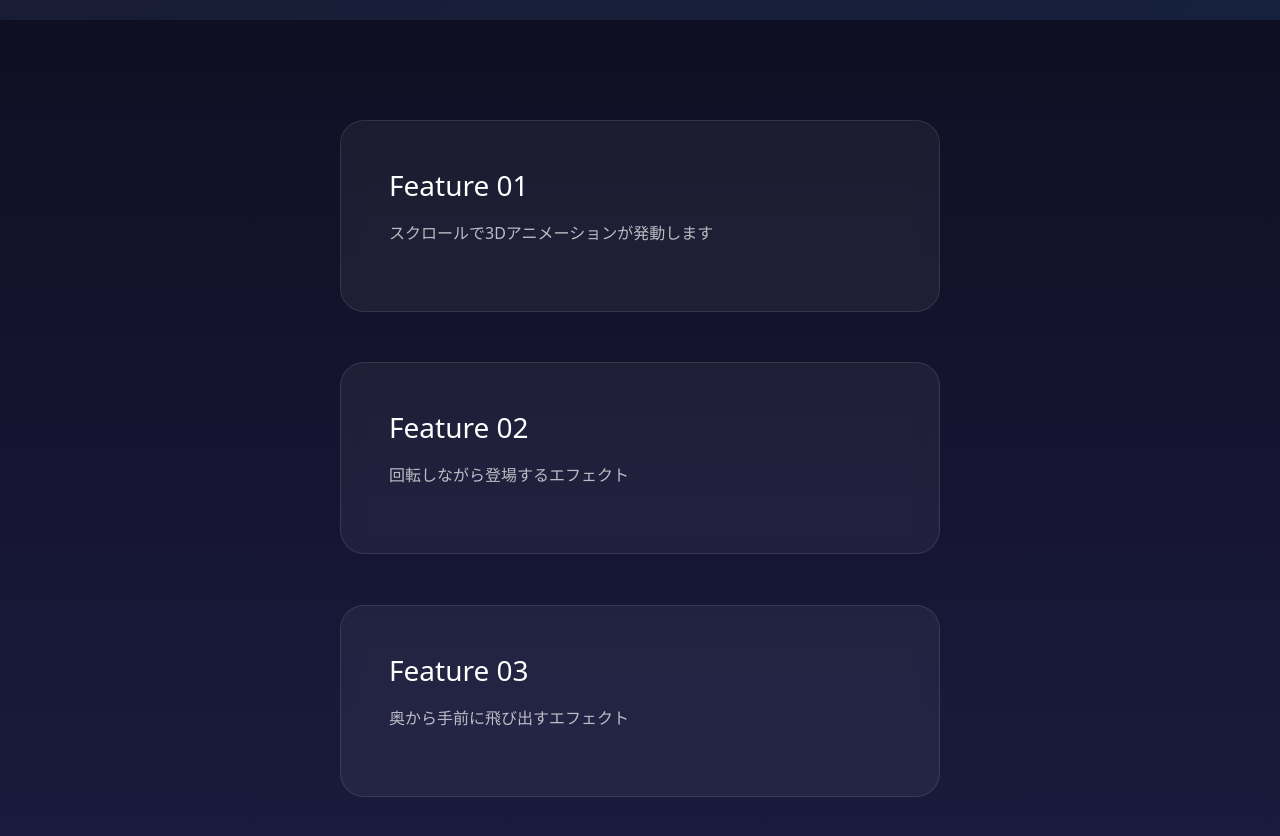
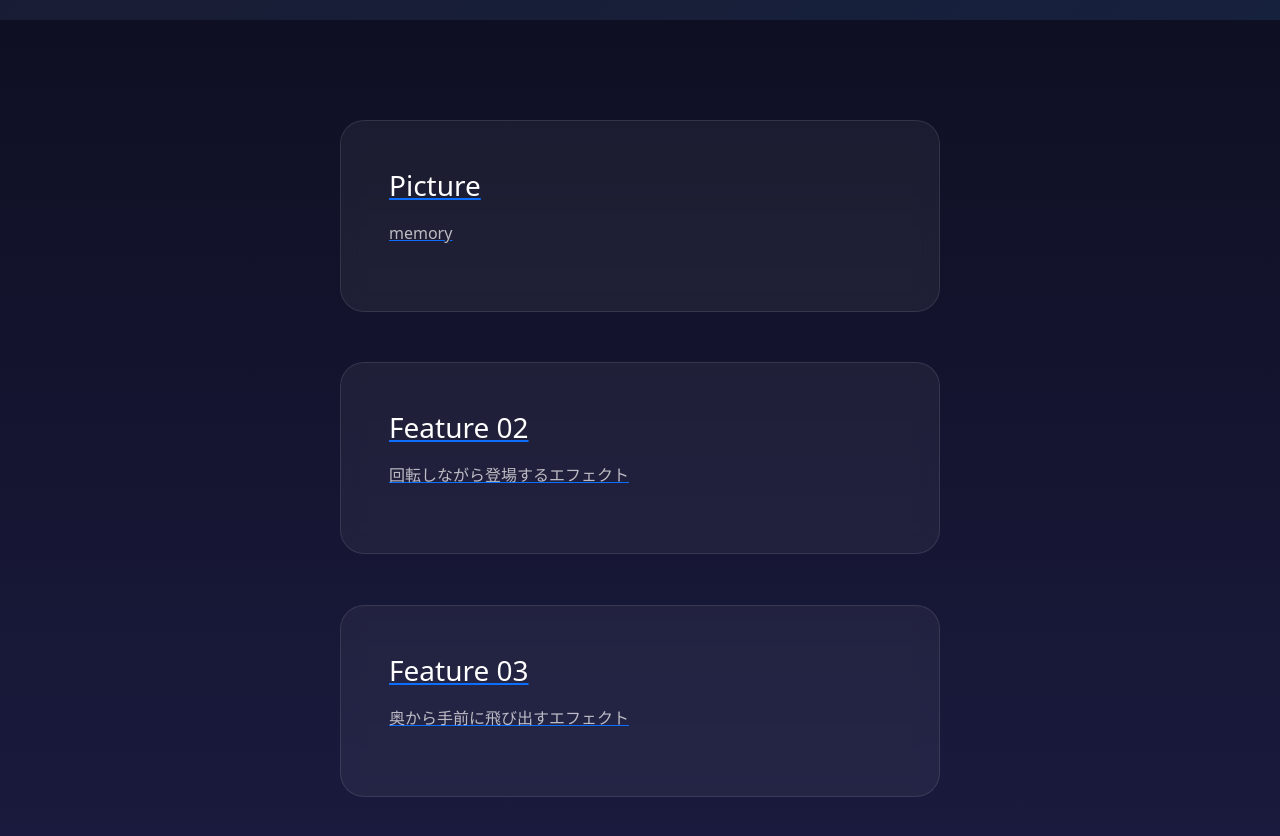
Before and after one commit to ohina-i/-, a plain HTML site: page index.html in a window 1280 px wide. Shown: the part 780-1616 px from the top of the page. Drawn offline with nearby package versions, Linux system fonts and the light colour scheme; some packages are replaced by stand-ins of ours.

Commit message:
htmlを作った

```diff
--- a/index.html
+++ b/index.html
@@ -32,22 +32,22 @@
 </section>
 <section class="scroll-section">
   <div class="scroll-item" data-animation="fade-up-3d">
-    <div class="item-content">
-      <h3>Feature 01</h3>
-      <p>スクロールで3Dアニメーションが発動します</p>
-    </div>
+    <a href="about.html"><div class="item-content">
+      <h3>Picture</h3>
+      <p>memory</p>
+    </div></a>
   </div>
   <div class="scroll-item" data-animation="rotate-in">
-    <div class="item-content">
+    <a href="product.html"><div class="item-content">
       <h3>Feature 02</h3>
       <p>回転しながら登場するエフェクト</p>
-    </div>
+    </div></a>
   </div>
   <div class="scroll-item" data-animation="scale-up">
-    <div class="item-content">
+    <a href="contact.html"><div class="item-content">
       <h3>Feature 03</h3>
       <p>奥から手前に飛び出すエフェクト</p>
-    </div>
+    </div></a>
   </div>
 </section>
     </body>
```
Also changed, not shown: about.html (added), contact.html (added), product.html (added).
